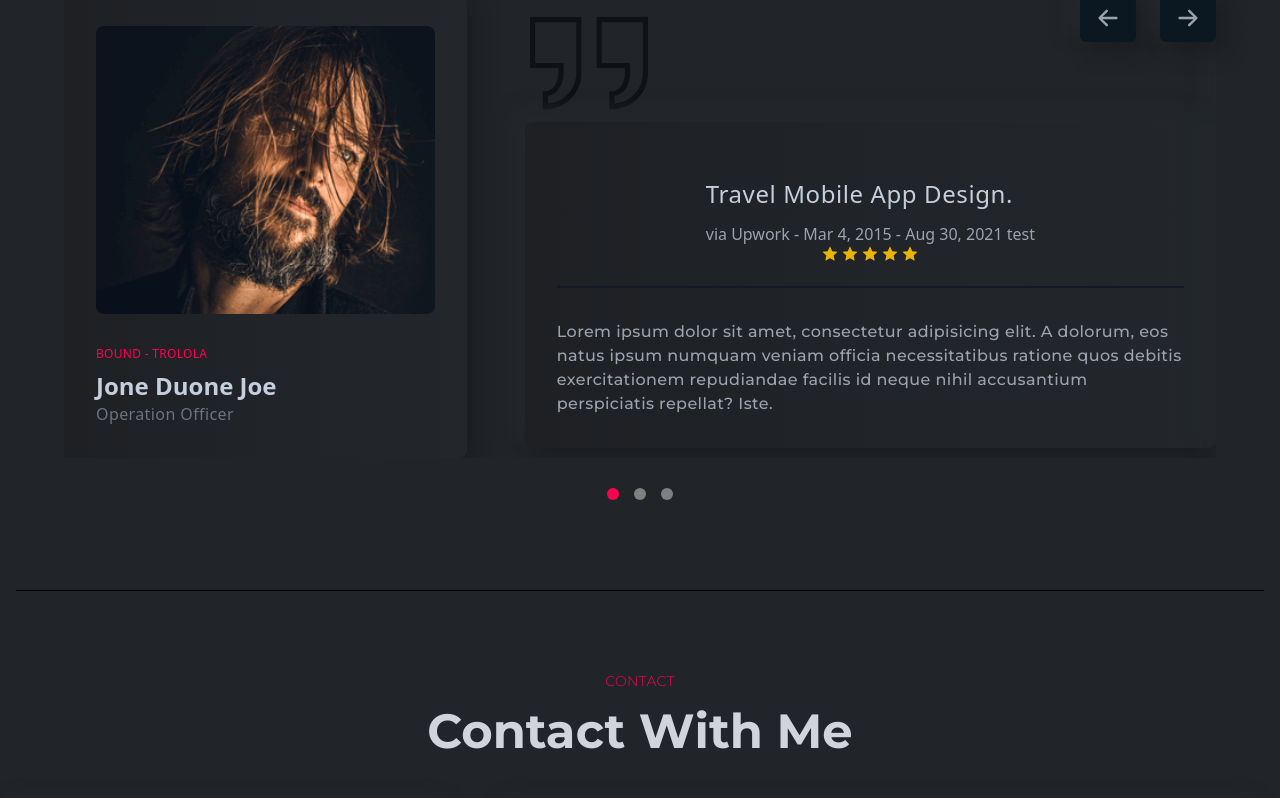
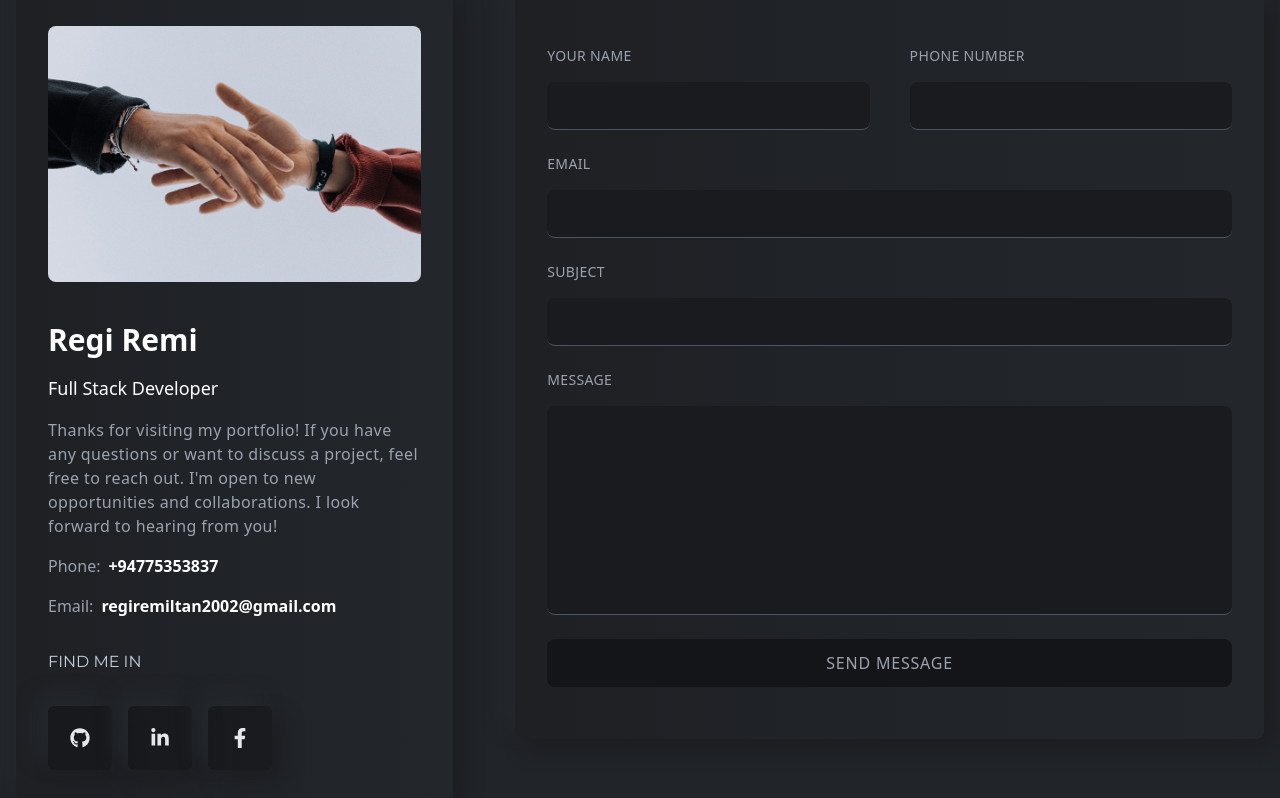
Before and after one commit to Remiltan123/My_Portfolio, a React (Create React App) app: page / in a window 1280 px wide. Shown: the part 5102-5900 px from the top of the page. Built offline with nearby package versions, Linux system fonts and the light colour scheme.

Commit message:
Left Meassage Com

```diff
--- a/src/App.js
+++ b/src/App.js
@@ -18,7 +18,6 @@ function App() {
         <Features />
         <Projects />
         <Resume />
-        <Testimonial />
         <Contact />
         <Footer />
         <FooterBottom />
--- a/src/components/contact/ContactLeft.js
+++ b/src/components/contact/ContactLeft.js
@@ -1,5 +1,5 @@
 import React from 'react'
-import { FaFacebookF, FaTwitter, FaLinkedinIn } from "react-icons/fa";
+import { FaFacebookF, FaGithub, FaLinkedinIn } from "react-icons/fa";
 import { contactImg } from "../../assets/index";
 
 const ContactLeft = () => {
@@ -11,33 +11,38 @@ const ContactLeft = () => {
         alt="contactImg"
       />
       <div className="flex flex-col gap-4">
-        <h3 className="text-3xl font-bold text-white">John Doe</h3>
-        <p className="text-lg font-normal text-gray-400">
-          MERN Stack Developer
+        <h3 className="text-3xl font-bold text-white">Regi Remi</h3>
+        <p className="text-lg font-normal text-white">
+          Full Stack Developer
         </p>
         <p className="text-base text-gray-400 tracking-wide">
-          Lorem ipsum, dolor sit amet consectetur adipisicing elit. Facilis
-          ipsam autem cumque, accusantium dicta odio.
+          Thanks for visiting my portfolio! If you have any questions or want to discuss a project, feel free to reach out. I'm open to new opportunities and collaborations. I look forward to hearing from you!
         </p>
         <p className="text-base text-gray-400 flex items-center gap-2">
-          Phone: <span className="text-lightText">+968 97859628</span>
+          Phone: <span className="text-lightText"><span className='font-bold text-white'>+94775353837</span></span>
         </p>
         <p className="text-base text-gray-400 flex items-center gap-2">
-          Email: <span className="text-lightText">noor.jsdivs@gmail.com</span>
+          Email: <span className="text-lightText"><span className='font-bold text-white'>regiremiltan2002@gmail.com</span></span>
         </p>
       </div>
       <div className="flex flex-col gap-4">
         <h2 className="text-base uppercase font-titleFont mb-4">Find me in</h2>
         <div className="flex gap-4">
-          <span className="bannerIcon">
-            <FaFacebookF />
-          </span>
-          <span className="bannerIcon">
-            <FaTwitter />
-          </span>
-          <span className="bannerIcon">
-            <FaLinkedinIn />
-          </span>
+        <a href="https://github.com/Remiltan123" target="blank">
+              <span className="bannerIcon">
+                <FaGithub />
+              </span>
+            </a>
+            <a href="https://www.linkedin.com/in/regi-remiltan-re15" target="blank">
+              <span className="bannerIcon">
+                <FaLinkedinIn />
+              </span>
+            </a>
+            <a href="https://www.facebook.com/joesphregi.remiltan?mibextid=ZbWKwL" target="blank">
+              <span className="bannerIcon">
+                <FaFacebookF />
+              </span>
+            </a>
         </div>
       </div>
     </div>
```
